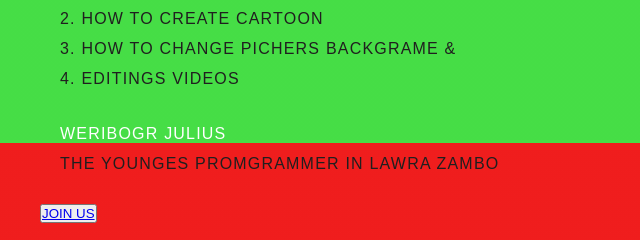
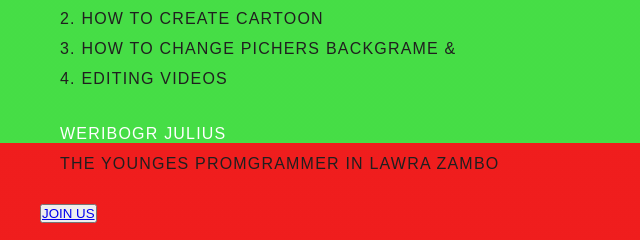
Before and after one commit to WERIBOGR/jwebsite, a plain HTML site: page index.html in a window 1280 px wide. Shown: the part 293-533 px from the top of the page, 0-640 px from the left. Drawn offline with Linux system fonts and the light colour scheme.

Commit message:
Update index.html

```diff
--- a/index.html
+++ b/index.html
@@ -28,7 +28,7 @@
         </div>
         <div class="content">
             <h1>Web Design & <br><span>Development</span> <br>Course</h1>
-            <p class = "par">1.HOW TO DESIGN ANDRIOD APP<br><span>2. HOW TO CREATE CARTOON<br><span>3. HOW TO CHANGE PICHERS BACKGRAME & <br><span>4. EDITINGS VIDEOS</P>
+            <p class = "par">1.HOW TO DESIGN ANDRIOD APP<br><span>2. HOW TO CREATE CARTOON<br><span>3. HOW TO CHANGE PICHERS BACKGRAME & <br><span>4. EDITING VIDEOS</P>
             <p class = "par">WERIBOGR JULIUS <br><span>THE YOUNGES PROMGRAMMER IN LAWRA ZAMBO </p>
 
             <button class "cn"><a href = "#">JOIN US</a></button>
```
